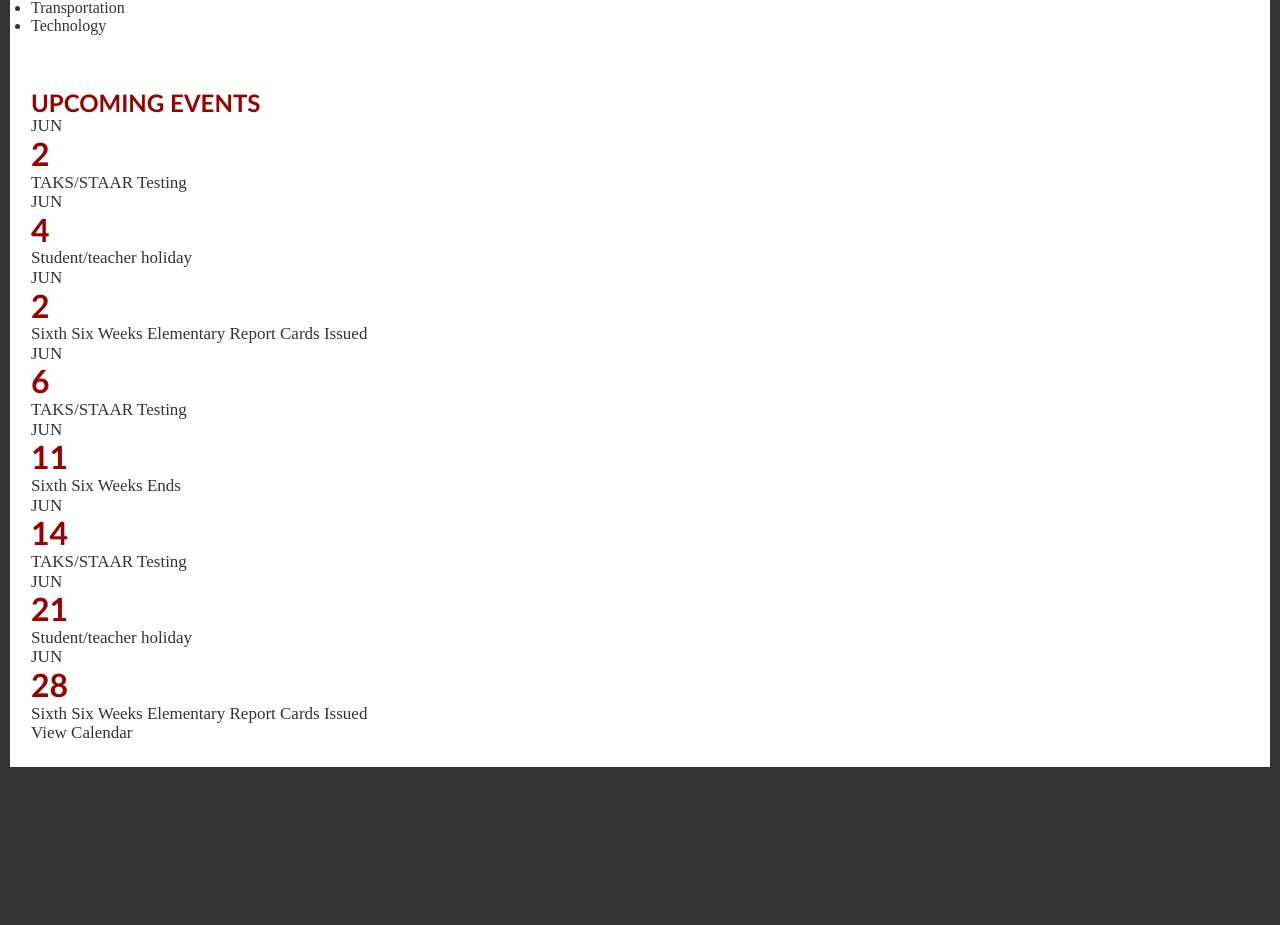
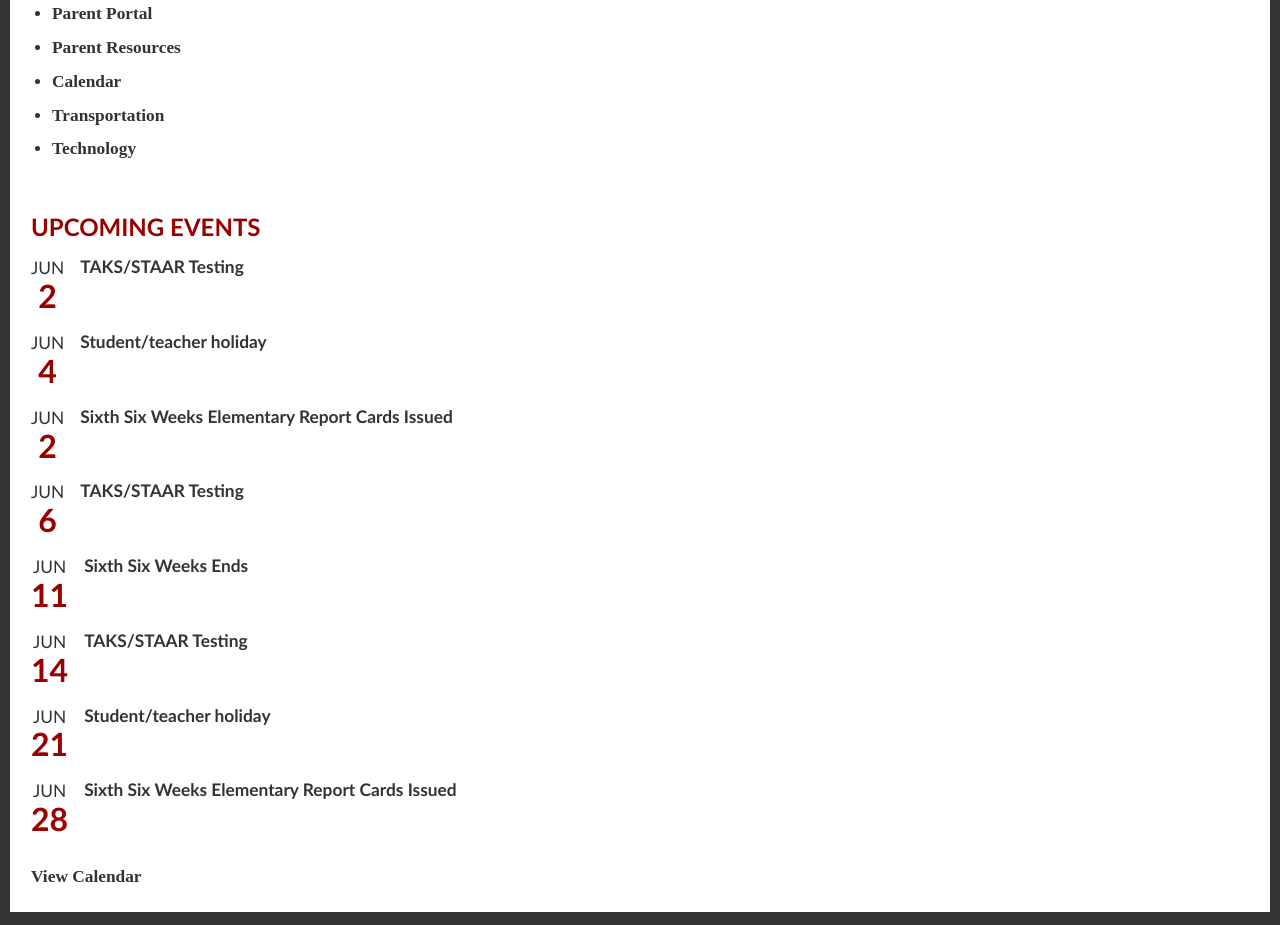
Before and after one commit to MarkCMcConnell/blackboard, a website: page index.html in a window 1280 px wide. Shown: the part 1773-2698 px from the top of the page. Drawn offline with Linux system fonts and the light colour scheme.

Commit message:
Styliing up until footer

```diff
--- a/assets/styles/base/base.css
+++ b/assets/styles/base/base.css
@@ -12,25 +12,33 @@ body {
 }
 
 h1,
-h2 {
+h2,
+h3 {
   color: #990000;
   font-family: "Trebuchet MS", 'Lucida Sans Unicode', 'Lucida Grande', 'Lucida Sans', Arial, sans-serif;
-  font-weight: 700;
+  font-size: 2rem;
+  font-weight: 900;
   margin: 0;
 }
 
-h2 {
+h2,
+h3 {
   color: #333;
-  font-size: 24px;
+  font-size: 1.5rem;
+}
+
+h3 {
+  font-size: 1.08333rem;
 }
 
 p {
-  font-size: 17px;
+  font-size: 1.0625rem;
 }
 
 a {
   color: #333;
   text-decoration: none;
+  font-size: 1.08333rem;
 }
 
 a:hover {
@@ -43,5 +51,6 @@ header {
 
 main {
   background-color: #1f1f1f;
+  border-bottom: 1px solid #fff;
   margin: 0 10px;
 }
--- a/assets/styles/index.css
+++ b/assets/styles/index.css
@@ -4,4 +4,8 @@
 @import './modules/nav.css';
 @import './modules/carousel.css';
 @import './modules/information.css';
-@import './modules/section.css';
+@import './modules/sidebar.css';
+@import './modules/shortcuts.css';
+@import './modules/events.css';
+@import './modules/divider.css';
+@import './modules/contact.css';
--- /dev/null
+++ b/assets/styles/modules/divider.css
@@ -0,0 +1,5 @@
+.divider {
+  height: 1rem;
+  width: 100%;
+  background-color: #333;
+}
--- /dev/null
+++ b/assets/styles/modules/events.css
@@ -0,0 +1,33 @@
+.events__event {
+  display: flex;
+}
+
+.events__date {
+  padding-top: 1.125rem;
+  text-align: center;
+}
+
+.events__month {
+  font-weight: 400;
+}
+
+.events__number {
+  font-size: 2rem;
+}
+
+.events__text {
+  width: 100%;
+  padding-left: 1rem;
+  padding-top: 1.0625rem;
+}
+
+.events__text > h3 {
+  font-weight: 900;
+}
+
+.events__view {
+  display: block;
+  font-weight: 900;
+  padding-top: 1.8125rem;
+  padding-bottom: 1.5rem;
+}
--- a/assets/styles/modules/header.css
+++ b/assets/styles/modules/header.css
@@ -7,7 +7,6 @@
 
 .school__name {
   color: #333;
-  font-size: 2rem;
   padding: 0;
 }
 
--- a/assets/styles/modules/information.css
+++ b/assets/styles/modules/information.css
@@ -1,6 +1,6 @@
 .information {
   background-color: #fff;
-  padding: 1.5rem 1.3125rem;
+  padding: 1.5rem 1.3125rem 0;
 }
 
 .info__title {
@@ -11,6 +11,10 @@
   padding-top: 3.333rem;
 }
 
+.info__title--padding-bottom {
+  padding-bottom: 1rem;
+}
+
 .info__subtitle {
   font-size: 1.25rem;
   font-weight: 900;
@@ -18,14 +22,11 @@
 }
 
 .info__text {
-  font-size: 1.08333rem;
-  font-weight: 400;
   width: 100%;
   padding-top: 1.3125rem;
 }
 
 .info__link {
   display: block;
-  font-size: 1.08333rem;
   padding-top: 1.375rem;
 }
--- /dev/null
+++ b/assets/styles/modules/shortcuts.css
@@ -0,0 +1,20 @@
+.shortcuts__list {
+  font-size: 1.08333rem;
+  padding-left: 1.3125rem;
+}
+
+.shortcuts__item {
+  margin-bottom: 0.875rem;
+}
+
+.shortcuts__item:last-of-type {
+  margin-bottom: 0;
+}
+
+.shortcuts__link {
+  font-weight: 900;
+}
+
+.shortcuts__link:hover {
+  color: #7a0000;
+}
--- /dev/null
+++ b/assets/styles/modules/sidebar.css
@@ -0,0 +1,5 @@
+.sidebar {
+  padding-left: 1.3125rem;
+  padding-right: 1.3125rem;
+  background-color: #fff
+}
--- a/index.html
+++ b/index.html
@@ -59,96 +59,114 @@
             to give you access to the Parent Portal for the 2013-2014 school year.
           </p>
         </article>
+      </section>
+      <aside class="sidebar">
         <nav class="shortcuts">
-          <h1 class="info__title info__title--padding-top">SITE SHORTCUTS</h1>
-          <ul>
-            <li>
+          <h1 class="info__title info__title--padding-top info__title--padding-bottom">SITE SHORTCUTS</h1>
+          <ul class="shortcuts__list">
+            <li class="shortcuts__item">
               <a href=# class="shortcuts__link">BSMS Action Plan</a>
             </li>
-            <li>
+            <li class="shortcuts__item">
               <a href=# class="shortcuts__link">2013-14 School Profile</a>
             </li>
-            <li>
+            <li class="shortcuts__item">
               <a href=# class="shortcuts__link">Lunch Menu</a>
             </li>
-            <li>
+            <li class="shortcuts__item">
               <a href=# class="shortcuts__link">Parent Portal</a>
             </li>
-            <li>
+            <li class="shortcuts__item">
               <a href=# class="shortcuts__link">Parent Resources</a>
             </li>
-            <li>
+            <li class="shortcuts__item">
               <a href=# class="shortcuts__link">Calendar</a>
             </li>
-            <li>
+            <li class="shortcuts__item">
               <a href=# class="shortcuts__link">Transportation</a>
             </li>
-            <li>
+            <li class="shortcuts__item">
               <a href=# class="shortcuts__link">Technology</a>
             </li>
           </ul>
         </nav>
-        <aside class="events">
+        <section class="events">
           <h1 class="info__title info__title--padding-top">UPCOMING EVENTS</h1>
           <div class="events__event">
             <div class="events__date">
-              <p class="events__month">JUN</p>
+              <h3 class="events__month">JUN</h3>
               <h1 class="events__number">2</h1>
             </div>
-            <p class="events__text">TAKS/STAAR Testing</p>
+            <div class="events__text">
+              <h3>TAKS/STAAR Testing</h3>
+            </div>
           </div>
           <div class="events__event">
             <div class="events__date">
-              <p class="events__month">JUN</p>
+              <h3 class="events__month">JUN</h3>
               <h1 class="events__number">4</h1>
             </div>
-            <p class="events__text">Student/teacher holiday</p>
+            <div class="events__text">
+              <h3>Student/teacher holiday</h3>
+            </div>
           </div>
           <div class="events__event">
             <div class="events__date">
-              <p class="events__month">JUN</p>
+              <h3 class="events__month">JUN</h3>
               <h1 class="events__number">2</h1>
             </div>
-            <p class="events__text">Sixth Six Weeks Elementary Report Cards Issued</p>
+            <div class="events__text">
+              <h3>Sixth Six Weeks Elementary Report Cards Issued</h3>
+            </div>
           </div>
           <div class="events__event">
             <div class="events__date">
-              <p class="events__month">JUN</p>
+              <h3 class="events__month">JUN</h3>
               <h1 class="events__number">6</h1>
             </div>
-            <p class="events__text">TAKS/STAAR Testing</p>
+            <div class="events__text">
+              <h3>TAKS/STAAR Testing</h3>
+            </div>
           </div>
           <div class="events__event">
             <div class="events__date">
-              <p class="events__month">JUN</p>
+              <h3 class="events__month">JUN</h3>
               <h1 class="events__number">11</h1>
             </div>
-            <p class="events__text">Sixth Six Weeks Ends</p>
+            <div class="events__text">
+              <h3>Sixth Six Weeks Ends</>
+            </div>
           </div>
           <div class="events__event">
             <div class="events__date">
-              <p class="events__month">JUN</p>
+              <h3 class="events__month">JUN</h3>
               <h1 class="events__number">14</h1>
             </div>
-            <p class="events__text">TAKS/STAAR Testing</p>
+            <div class="events__text">
+              <h3>TAKS/STAAR Testing</h3>
+            </div>
           </div>
           <div class="events__event">
             <div class="events__date">
-              <p class="events__month">JUN</p>
+              <h3 class="events__month">JUN</h3>
               <h1 class="events__number">21</h1>
             </div>
-            <p class="events__text">Student/teacher holiday</p>
+            <div class="events__text">
+              <h3>Student/teacher holiday</h3>
+            </div>
           </div>
           <div class="events__event">
             <div class="events__date">
-              <p class="events__month">JUN</p>
+              <h3 class="events__month">JUN</h3>
               <h1 class="events__number">28</h1>
             </div>
-            <p class="events__text">Sixth Six Weeks Elementary Report Cards Issued</p>
+            <div class="events__text">
+              <h3>Sixth Six Weeks Elementary Report Cards Issued</h3>
+            </div>
           </div>
-          <p class="events__view">View Calendar</p>
-        </aside>
-      </section>
+          <a href="#" class="events__view">View Calendar</a>
+        </section>
+      </aside>
     </main>
     <div class="divider"></div>
     <footer class="contact">
```
Also changed, not shown: assets/styles/modules/contact.css (added).
